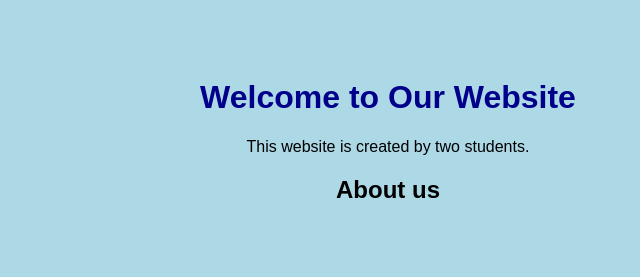
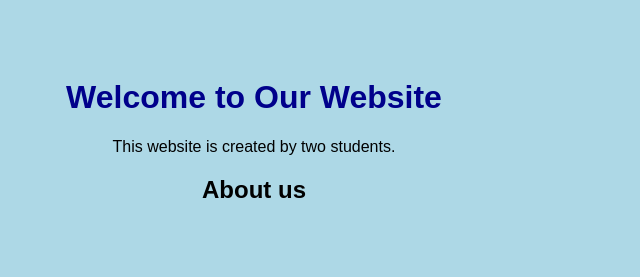
Before and after one commit to nikitanewton99-hue/web-collaboration, a plain HTML site: page index.html in a window 1280 px wide. Shown: the whole page, without its empty margins (252-892 px from the left). Drawn offline with Linux system fonts and the light colour scheme.

Commit message:
Update style.css

```diff
--- a/style.css
+++ b/style.css
@@ -3,6 +3,7 @@ body {
     background-color: lightblue;
     text-align: center;
     padding: 50px;
+    Width:70%;
 }
 
 h1 {
```
